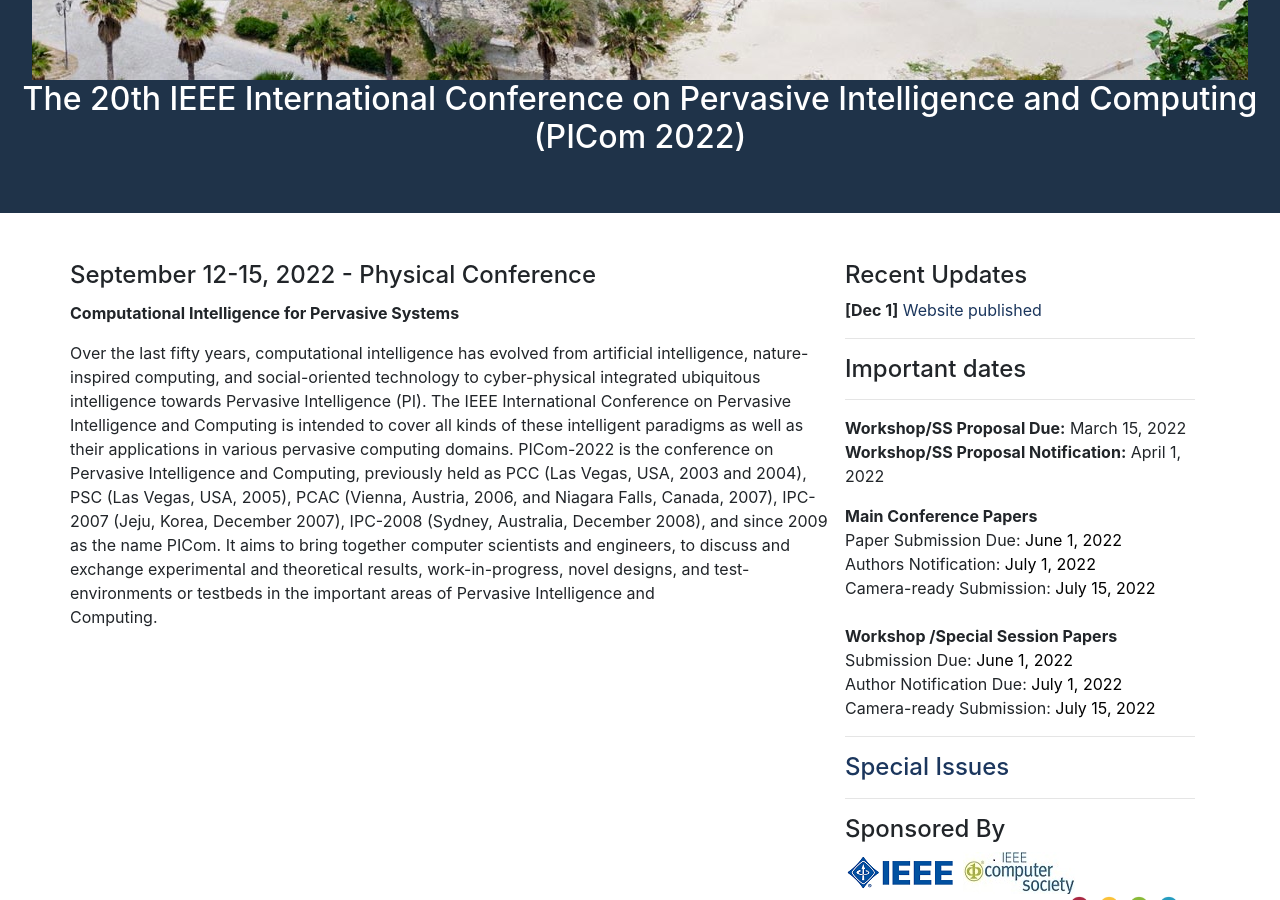
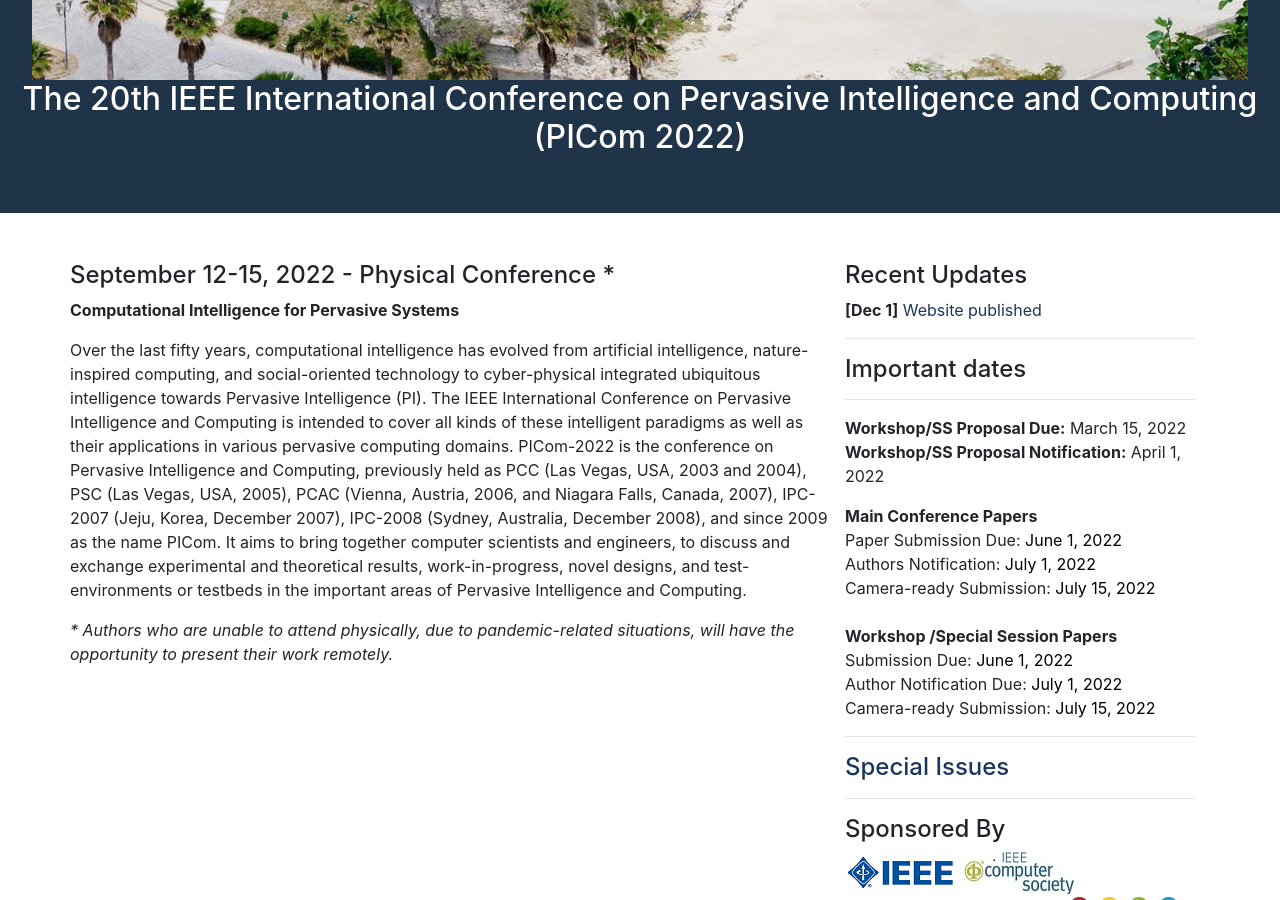
Before and after one commit to cyber-science/2022, a Jekyll site: the page built from _pages/picom/index.md, in a window 1280 px wide and 900 px high, scrolled down 598 px. Built offline with Jekyll 4.4.1, drawn with Linux system fonts in a browser that asks for light colours.

Commit message:
added note for physical vs online attendance to each conference homepage + updated CFPs of WS/SS for DASC

```diff
--- a/_pages/picom/index.md
+++ b/_pages/picom/index.md
@@ -4,30 +4,14 @@
 permalink: /picom/
 ---
 
-<h4>September 12-15, 2022 - Physical Conference</h4>
-<hr /><br/>
-<p> <b>Computational Intelligence for Pervasive Systems </b></p>
+<h4>September 12-15, 2022 - Physical Conference *</h4>
+<hr/>
 
-<p>Over the last fifty years, computational intelligence has evolved from artificial intelligence, nature-inspired computing, and social-oriented technology to cyber-physical integrated ubiquitous intelligence towards Pervasive Intelligence (PI). The IEEE International Conference on Pervasive Intelligence and Computing is intended to cover all kinds of these intelligent paradigms as well as their applications in various pervasive computing domains.
+<p><b>Computational Intelligence for Pervasive Systems</b></p>
 
-PICom-2022 is the conference on Pervasive Intelligence and Computing, previously held as PCC (Las Vegas, USA, 2003 and 2004), PSC (Las Vegas, USA, 2005), PCAC (Vienna, Austria, 2006, and Niagara Falls, Canada, 2007), IPC-2007 (Jeju, Korea, December 2007), IPC-2008 (Sydney, Australia, December 2008), and since 2009 as the name PICom. It aims to bring together computer scientists and engineers, to discuss and exchange experimental and theoretical results, work-in-progress, novel designs, and test-environments or testbeds in the important areas of Pervasive Intelligence and Computing.&nbsp;&nbsp;&nbsp;&nbsp;&nbsp;&nbsp;&nbsp;&nbsp;&nbsp;&nbsp;&nbsp;&nbsp;&nbsp;&nbsp;&nbsp;&nbsp;&nbsp;&nbsp;&nbsp;&nbsp;
-
+<p>
+Over the last fifty years, computational intelligence has evolved from artificial intelligence, nature-inspired computing, and social-oriented technology to cyber-physical integrated ubiquitous intelligence towards Pervasive Intelligence (PI). The IEEE International Conference on Pervasive Intelligence and Computing is intended to cover all kinds of these intelligent paradigms as well as their applications in various pervasive computing domains.
+PICom-2022 is the conference on Pervasive Intelligence and Computing, previously held as PCC (Las Vegas, USA, 2003 and 2004), PSC (Las Vegas, USA, 2005), PCAC (Vienna, Austria, 2006, and Niagara Falls, Canada, 2007), IPC-2007 (Jeju, Korea, December 2007), IPC-2008 (Sydney, Australia, December 2008), and since 2009 as the name PICom. It aims to bring together computer scientists and engineers, to discuss and exchange experimental and theoretical results, work-in-progress, novel designs, and test-environments or testbeds in the important areas of Pervasive Intelligence and Computing.
 </p>
 
-<!--- COMMENTED
-<p>Along with the conference, 4 workshops will be held:
-  </p><p>
-  <ol>
-  <li>International Workshop on Knowledge Discovery for Big Data (KDBD 2021) - <a href="http://ubinec.org/~kdbd2021/" target=_new>http://ubinec.org/~kdbd2021/
-    </a></li><br/>
-  <li>Edge of Things (EoT 2021) - <a href="https://labs.dimes.unical.it/speme/events-organization/eot-workshop-2021/" target=_new>
-    https://labs.dimes.unical.it/speme/events-organization/eot-workshop-2021/
-</a></li><br/>
-  <li>International Workshop on Computing and Communication Technologies for
-Internet of Things (IWCCT2021) - <a href="https://sites.google.com/view/iwcct2021" target=_new>https://sites.google.com/view/iwcct2021
-</a></li><br/>
-  <li>The 3rd Intelligence Big Data Processing Infrastructure and Its
-Applications (IBPI 2021) - <a href="https://ulen2000.github.io/ibpi2021/" target=_new>https://ulen2000.github.io/ibpi2021/
-</a></li></ol>
-</p>
--->
+<p><i>* Authors who are unable to attend physically, due to pandemic-related situations, will have the opportunity to present their work remotely.</i></p>
```
Also changed, not shown: _pages/cbdcom/index.md (+8 -5 lines), _pages/cyberscitech/index.md (+14 -10 lines), _pages/dasc/index.md (+12 -8 lines), 4 other files.
